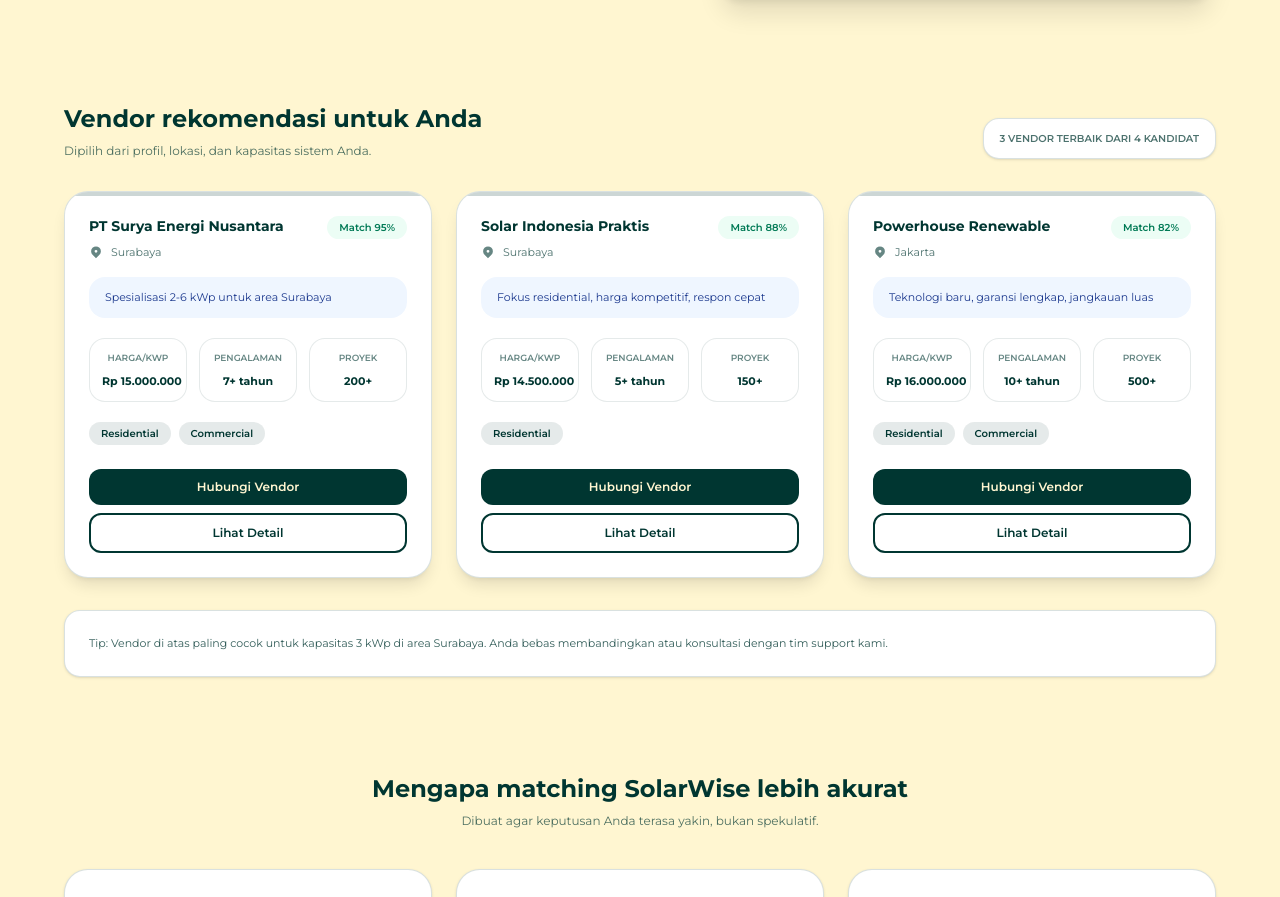
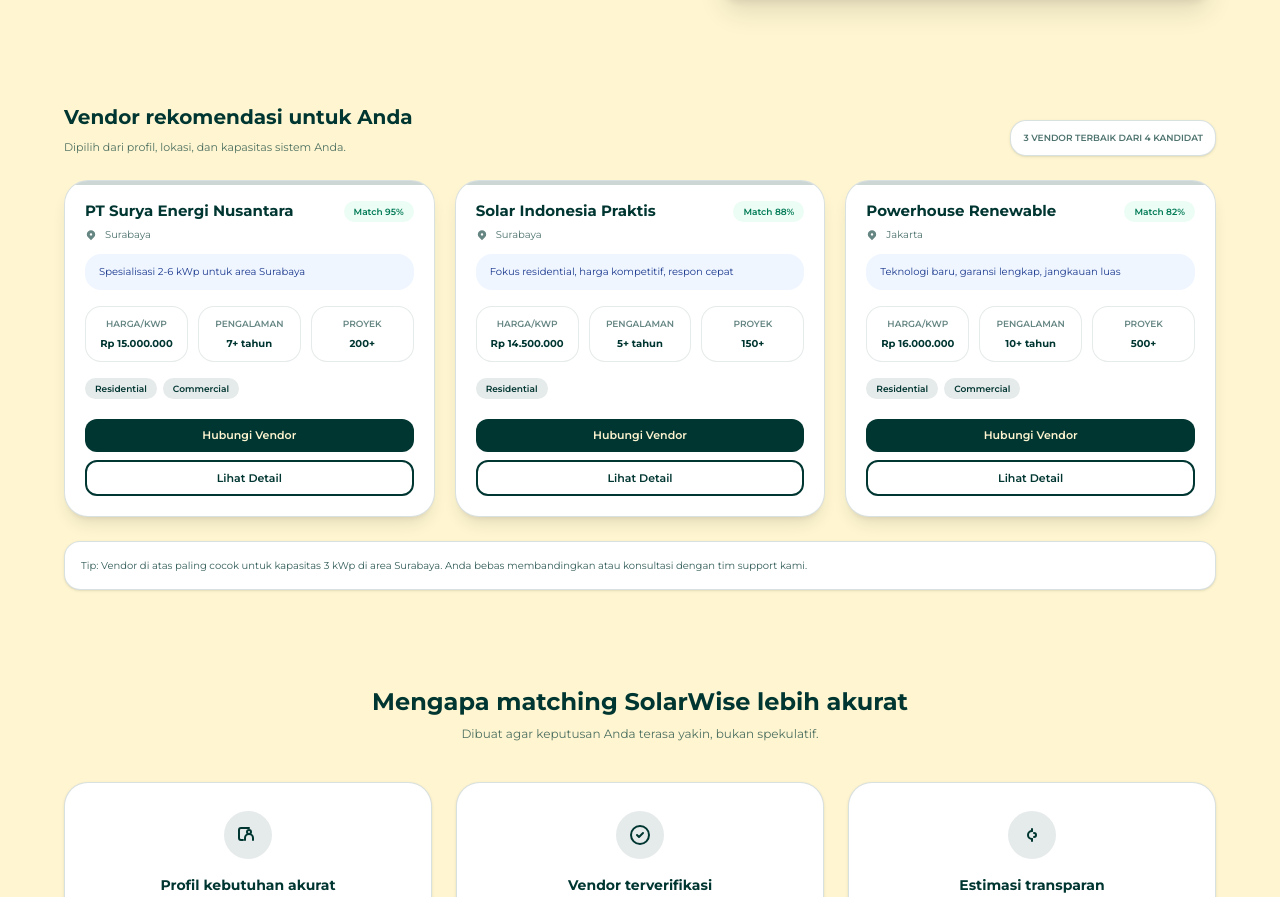
Before and after one commit to Anargyass/solarwise-fe, a Next.js app: page /vendor in a window 1280 px wide. Shown: the part 640-1537 px from the top of the page. Built offline with nearby package versions, Linux system fonts and the light colour scheme.

Commit message:
fixed typography

```diff
--- a/app/vendor/page.tsx
+++ b/app/vendor/page.tsx
@@ -176,10 +176,10 @@
             </div>
 
             <div className="space-y-4">
-              <h1 className="text-balance text-3xl font-bold leading-tight sm:text-4xl lg:text-5xl">
+              <h1 className="text-balance text-2xl font-bold leading-tight sm:text-3xl lg:text-4xl">
                 Vendor terbaik untuk sistem surya Anda
               </h1>
-              <p className="text-balance text-xs leading-relaxed text-[#003631]/75 sm:text-sm">
+              <p className="text-balance text-[11px] leading-relaxed text-[#003631]/75 sm:text-xs">
                 Rekomendasi dibuat dari simulasi energi dan lokasi Anda. Fokus pada opsi yang paling relevan.
               </p>
             </div>
@@ -264,71 +264,71 @@
         <div className="mx-auto max-w-6xl">
           <div className="flex flex-col gap-4 sm:flex-row sm:items-end sm:justify-between">
             <div>
-              <h2 className="text-xl font-bold sm:text-2xl">Vendor rekomendasi untuk Anda</h2>
-              <p className="mt-2 text-xs text-[#003631]/70">
+              <h2 className="text-lg font-bold sm:text-xl">Vendor rekomendasi untuk Anda</h2>
+              <p className="mt-2 text-[11px] text-[#003631]/70">
                 Dipilih dari profil, lokasi, dan kapasitas sistem Anda.
               </p>
             </div>
-            <div className="rounded-2xl border border-[#003631]/15 bg-white px-4 py-3 text-[10px] font-semibold uppercase text-[#003631]/70 shadow-sm">
+            <div className="rounded-2xl border border-[#003631]/15 bg-white px-3 py-2.5 text-[9px] font-semibold uppercase text-[#003631]/70 shadow-sm">
               {matchedVendors.length} vendor terbaik dari {MOCK_VENDORS.length} kandidat
             </div>
           </div>
 
-          <div className="mt-8 grid gap-6 lg:grid-cols-3">
+          <div className="mt-6 grid gap-5 lg:grid-cols-3">
             {matchedVendors.map((vendor) => (
               <article
                 key={vendor.id}
                 className="group relative flex h-full flex-col overflow-hidden rounded-3xl border border-[#003631]/15 bg-white shadow-lg transition-all hover:-translate-y-1 hover:shadow-xl"
               >
                 <div className="absolute left-0 top-0 h-1 w-full bg-[#003631]/20" />
-                <div className="p-6">
-                  <div className="flex items-start justify-between gap-4">
+                <div className="p-5">
+                  <div className="flex items-start justify-between gap-3">
                     <div>
-                      <h3 className="text-sm font-bold text-[#003631]">{vendor.name}</h3>
-                      <div className="mt-2 flex items-center gap-2 text-[11px] text-[#003631]/70">
-                        <svg className="h-3.5 w-3.5 text-[#003631]/60" fill="currentColor" viewBox="0 0 20 20">
+                      <h3 className="text-[15px] font-bold leading-snug text-[#003631]">{vendor.name}</h3>
+                      <div className="mt-1.5 flex items-center gap-2 text-[10px] text-[#003631]/70">
+                        <svg className="h-3 w-3 text-[#003631]/60" fill="currentColor" viewBox="0 0 20 20">
                           <path fillRule="evenodd" d="M5.05 4.05a7 7 0 119.9 9.9L10 18.9l-4.95-4.95a7 7 0 010-9.9zM10 11a2 2 0 100-4 2 2 0 000 4z" clipRule="evenodd" />
                         </svg>
                         {vendor.city}
                       </div>
                     </div>
-                    <div className="rounded-full bg-emerald-50 px-3 py-1 text-[10px] font-semibold text-emerald-700">
+                    <div className="rounded-full bg-emerald-50 px-2.5 py-1 text-[9px] font-semibold text-emerald-700">
                       Match {vendor.matchScore}%
                     </div>
                   </div>
 
-                  <p className="mt-4 rounded-2xl bg-blue-50 px-4 py-3 text-[11px] leading-relaxed text-blue-900">
+                  <p className="mt-3 rounded-2xl bg-blue-50 px-3.5 py-2.5 text-[10px] leading-relaxed text-blue-900">
                     {vendor.matchReason}
                   </p>
 
-                  <div className="mt-5 grid grid-cols-3 gap-3 text-center">
-                    <div className="rounded-2xl border border-[#003631]/10 bg-white p-3">
+                  <div className="mt-4 grid grid-cols-3 gap-2.5 text-center">
+                    <div className="rounded-2xl border border-[#003631]/10 bg-white p-2.5">
                       <p className="text-[9px] font-semibold uppercase text-[#003631]/60">Harga/kWp</p>
-                      <p className="mt-2 text-[11px] font-bold text-[#003631]">{formatCurrency(vendor.pricePerKwp)}</p>
+                      <p className="mt-1.5 text-[10px] font-bold leading-snug text-[#003631]">{formatCurrency(vendor.pricePerKwp)}</p>
                     </div>
-                    <div className="rounded-2xl border border-[#003631]/10 bg-white p-3">
+                    <div className="rounded-2xl border border-[#003631]/10 bg-white p-2.5">
                       <p className="text-[9px] font-semibold uppercase text-[#003631]/60">Pengalaman</p>
-                      <p className="mt-2 text-[11px] font-bold text-[#003631]">{vendor.experience}</p>
+                      <p className="mt-1.5 text-[10px] font-bold leading-snug text-[#003631]">{vendor.experience}</p>
                     </div>
-                    <div className="rounded-2xl border border-[#003631]/10 bg-white p-3">
+                    <div className="rounded-2xl border border-[#003631]/10 bg-white p-2.5">
                       <p className="text-[9px] font-semibold uppercase text-[#003631]/60">Proyek</p>
-                      <p className="mt-2 text-[11px] font-bold text-[#003631]">{vendor.projects}+</p>
+                      <p className="mt-1.5 text-[10px] font-bold leading-snug text-[#003631]">{vendor.projects}+</p>
                     </div>
                   </div>
 
-                  <div className="mt-5 flex flex-wrap gap-2">
+                  <div className="mt-4 flex flex-wrap gap-1.5">
                     {vendor.projectTypes.map((type) => (
-                      <span key={type} className="rounded-full bg-[#003631]/10 px-3 py-1 text-[10px] font-semibold text-[#003631]">
+                      <span key={type} className="rounded-full bg-[#003631]/10 px-2.5 py-1 text-[9px] font-semibold text-[#003631]">
                         {type}
                       </span>
                     ))}
                   </div>
 
-                  <div className="mt-6 flex flex-col gap-2">
-                    <button className="w-full rounded-xl bg-[#003631] px-4 py-2.5 text-xs font-semibold text-[#fff6d1] transition-all hover:opacity-90">
+                  <div className="mt-5 flex flex-col gap-2">
+                    <button className="w-full rounded-xl bg-[#003631] px-4 py-2 text-[11px] font-semibold text-[#fff6d1] transition-all hover:opacity-90">
                       Hubungi Vendor
                     </button>
-                    <button className="w-full rounded-xl border-2 border-[#003631] px-4 py-2.5 text-xs font-semibold text-[#003631] transition-all hover:bg-[#003631]/5">
+                    <button className="w-full rounded-xl border-2 border-[#003631] px-4 py-2 text-[11px] font-semibold text-[#003631] transition-all hover:bg-[#003631]/5">
                       Lihat Detail
                     </button>
                   </div>
@@ -337,7 +337,7 @@
             ))}
           </div>
 
-          <div className="mt-8 rounded-2xl border border-[#003631]/15 bg-white p-6 text-[11px] text-[#003631]/80 shadow-sm">
+          <div className="mt-6 rounded-2xl border border-[#003631]/15 bg-white p-4 text-[10px] text-[#003631]/80 shadow-sm">
             Tip: Vendor di atas paling cocok untuk kapasitas {userData.kapasitas} kWp di area {userData.lokasi}. Anda bebas membandingkan atau konsultasi dengan tim support kami.
           </div>
         </div>
```
